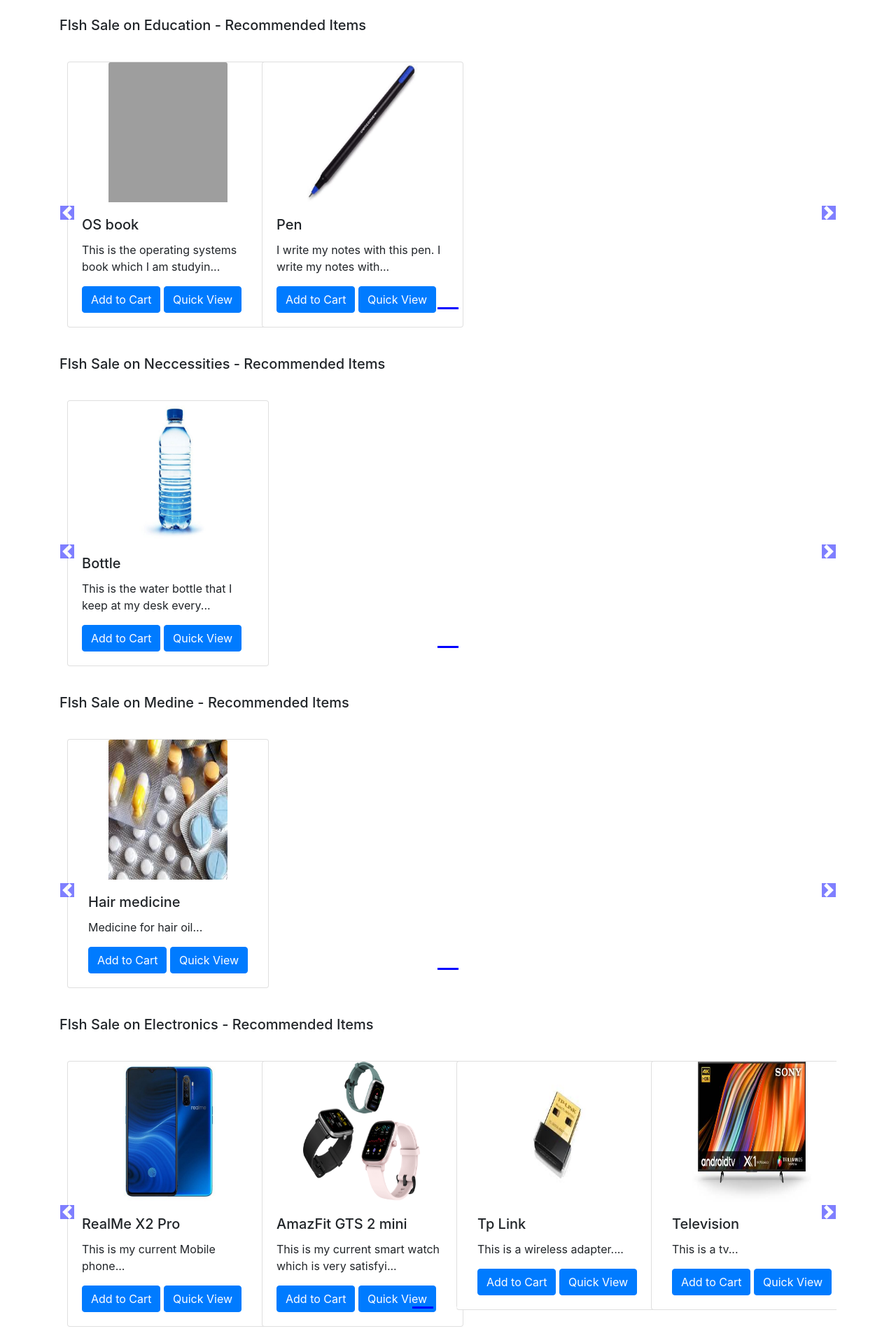
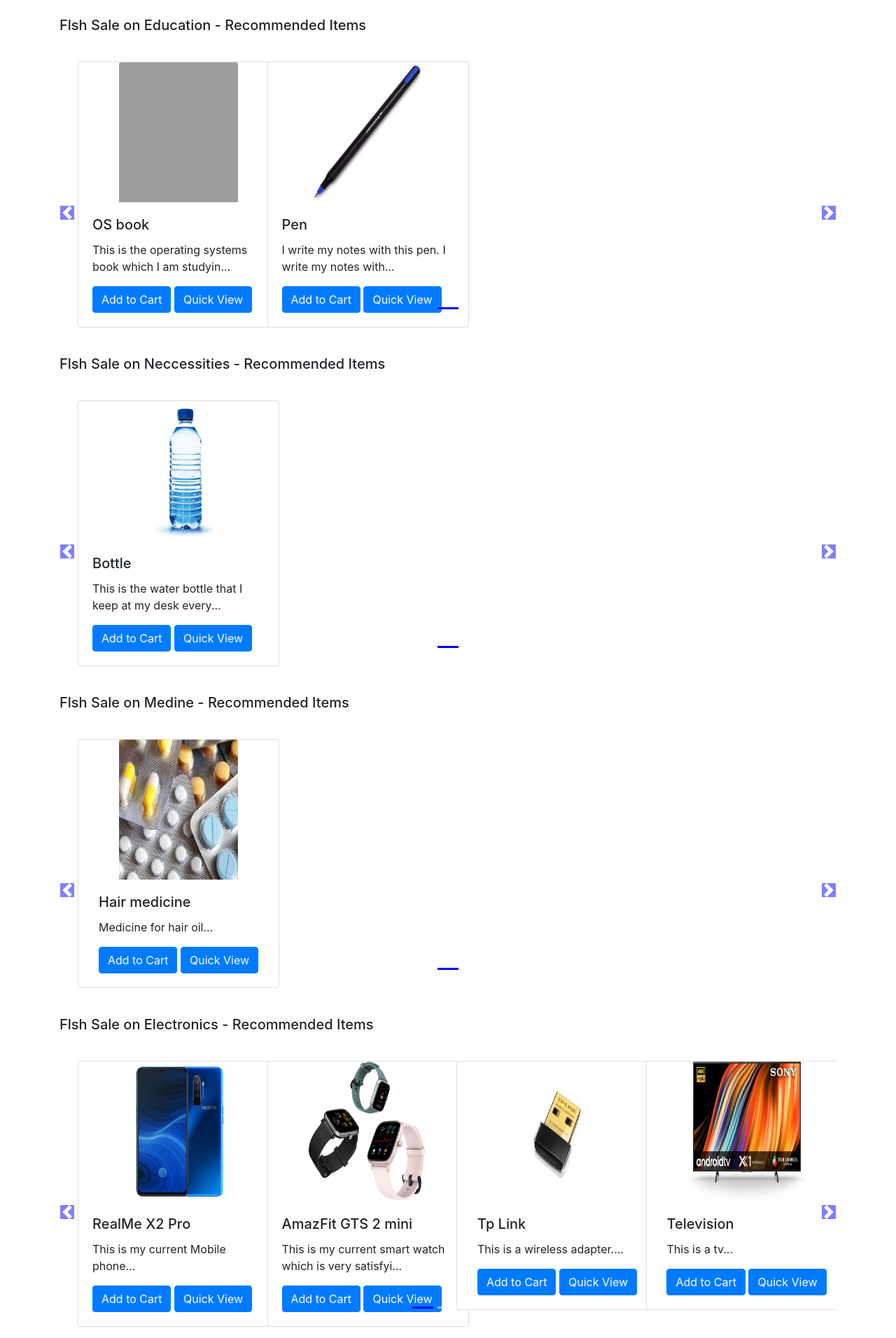
Before and after one commit to TechPertz/my-awesome-cart, a Django app: page /shop/ in a window 1280 px wide. Shown: the part 56-1968 px from the top of the page at 70% size. Run offline with Django 3.2, Linux system fonts and the light colour scheme; data comes from the database, SQL or seed files in the repository; some libraries are stand-ins or nearby versions; grey boxes are pictures that could not be loaded.

Commit message:
minute change

```diff
--- a/shop/templates/shop/index.html
+++ b/shop/templates/shop/index.html
@@ -67,7 +67,7 @@ padding-right: 0;
         {% endfor %}
       </ul>
 
-      <div class="carousel-inner">
+      <div class="container carousel-inner no-padding">
         <div class="carousel-item active">
 
           {% for i in product %}
```
